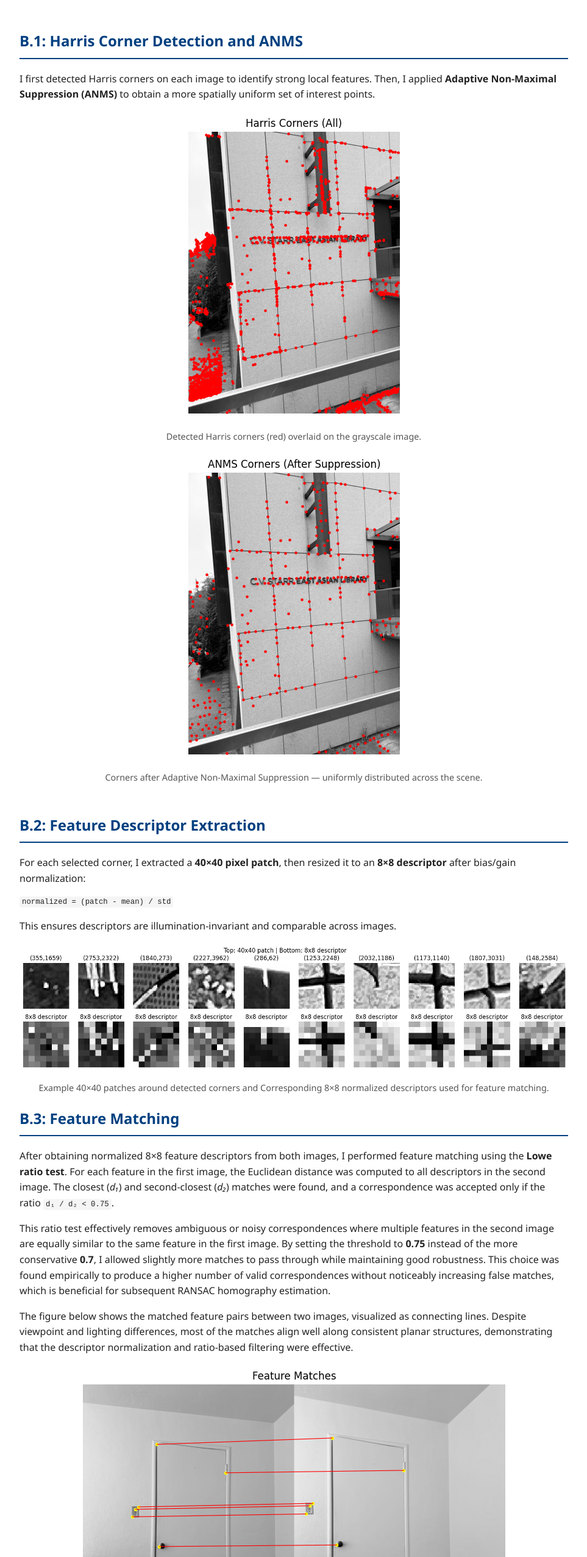
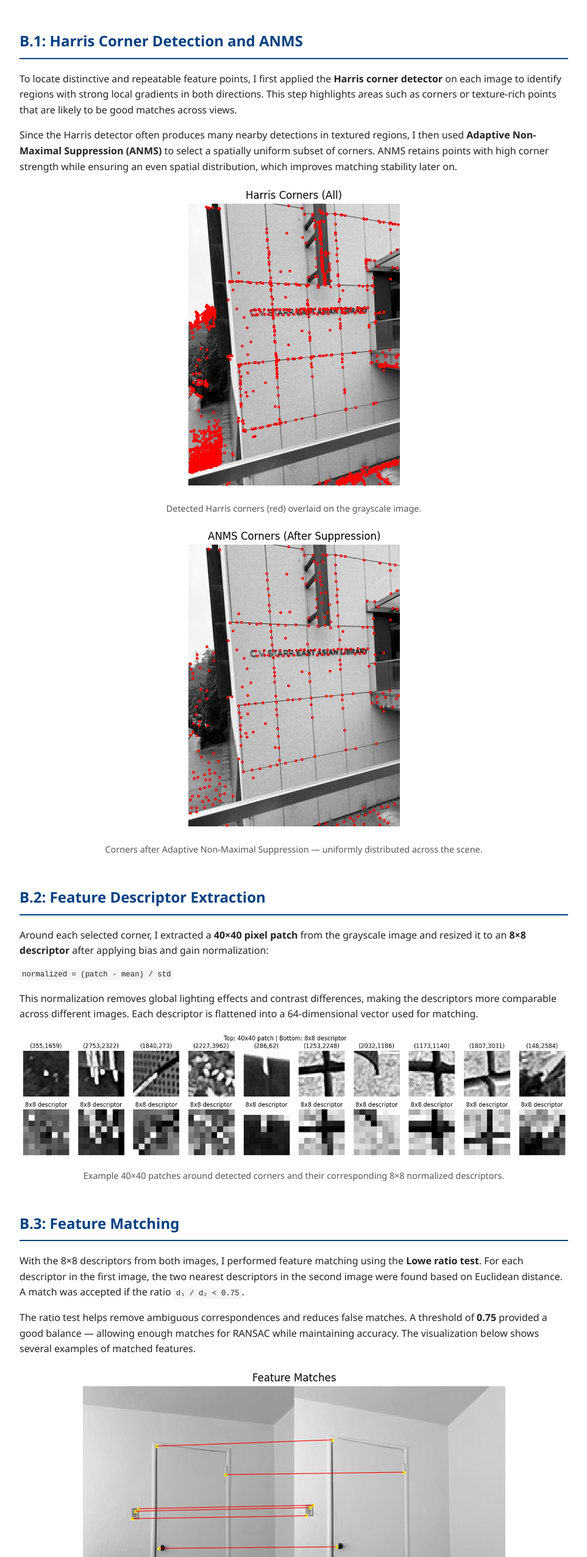
Before and after one commit to Mxm16/IMAGE-WARPING-and-MOSAICING, a plain HTML site: page index.html in a window 1280 px wide. Shown: the part 9247-11800 px from the top of the page at 61% size, without its empty margins (158-1121 px from the left). Drawn offline with Linux system fonts and the light colour scheme.

Commit message:
Update index.html

```diff
--- a/index.html
+++ b/index.html
@@ -296,10 +296,18 @@ mosaic(x, y) = (α₁ * I₁(x, y) + α₂ * I₂(x, y)) / (α₁ + α₂)
 <section id="B1">
   <h2>B.1: Harris Corner Detection and ANMS</h2>
   <p>
-    I first detected Harris corners on each image to identify strong local features.
-    Then, I applied <strong>Adaptive Non-Maximal Suppression (ANMS)</strong> to obtain
-    a more spatially uniform set of interest points.
+    To locate distinctive and repeatable feature points, I first applied
+    the <strong>Harris corner detector</strong> on each image to identify regions
+    with strong local gradients in both directions. This step highlights areas
+    such as corners or texture-rich points that are likely to be good matches across views.
   </p>
+  <p>
+    Since the Harris detector often produces many nearby detections in textured regions,
+    I then used <strong>Adaptive Non-Maximal Suppression (ANMS)</strong> to select
+    a spatially uniform subset of corners. ANMS retains points with high corner strength
+    while ensuring an even spatial distribution, which improves matching stability later on.
+  </p>
+
   <img src="images/B1_harris_corners.png" alt="Harris corners detected">
   <p class="caption">Detected Harris corners (red) overlaid on the grayscale image.</p>
 
@@ -310,46 +318,42 @@ mosaic(x, y) = (α₁ * I₁(x, y) + α₂ * I₂(x, y)) / (α₁ + α₂)
 <section id="B2">
   <h2>B.2: Feature Descriptor Extraction</h2>
   <p>
-    For each selected corner, I extracted a <strong>40×40 pixel patch</strong>, then
-    resized it to an <strong>8×8 descriptor</strong> after bias/gain normalization:
+    Around each selected corner, I extracted a <strong>40×40 pixel patch</strong>
+    from the grayscale image and resized it to an <strong>8×8 descriptor</strong>
+    after applying bias and gain normalization:
   </p>
   <pre><code>normalized = (patch - mean) / std</code></pre>
   <p>
-    This ensures descriptors are illumination-invariant and comparable across images.
+    This normalization removes global lighting effects and contrast differences,
+    making the descriptors more comparable across different images.
+    Each descriptor is flattened into a 64-dimensional vector used for matching.
   </p>
 
   <img src="images/descriptors_patches.png" alt="40x40 patches">
-  <p class="caption">Example 40×40 patches around detected corners and Corresponding 8×8 normalized descriptors used for feature matching.</p>
+  <p class="caption">Example 40×40 patches around detected corners and their corresponding 8×8 normalized descriptors.</p>
+</section>
 
 <section id="B3">
   <h2>B.3: Feature Matching</h2>
   <p>
-    After obtaining normalized 8×8 feature descriptors from both images,
-    I performed feature matching using the <strong>Lowe ratio test</strong>.
-    For each feature in the first image, the Euclidean distance was computed
-    to all descriptors in the second image. The closest (<em>d₁</em>) and second-closest (<em>d₂</em>) matches were found,
-    and a correspondence was accepted only if the ratio <code>d₁ / d₂ &lt; 0.75</code>.
+    With the 8×8 descriptors from both images, I performed feature matching
+    using the <strong>Lowe ratio test</strong>. For each descriptor in the first image,
+    the two nearest descriptors in the second image were found based on Euclidean distance.
+    A match was accepted if the ratio <code>d₁ / d₂ &lt; 0.75</code>.
   </p>
 
   <p>
-    This ratio test effectively removes ambiguous or noisy correspondences where multiple features
-    in the second image are equally similar to the same feature in the first image.
-    By setting the threshold to <strong>0.75</strong> instead of the more conservative <strong>0.7</strong>,
-    I allowed slightly more matches to pass through while maintaining good robustness.
-    This choice was found empirically to produce a higher number of valid correspondences
-    without noticeably increasing false matches, which is beneficial for subsequent RANSAC homography estimation.
+    The ratio test helps remove ambiguous correspondences and reduces false matches.
+    A threshold of <strong>0.75</strong> provided a good balance —
+    allowing enough matches for RANSAC while maintaining accuracy.
+    The visualization below shows several examples of matched features.
   </p>
 
-  <p>
-    The figure below shows the matched feature pairs between two images, visualized as connecting lines.
-    Despite viewpoint and lighting differences, most of the matches align well along consistent planar structures,
-    demonstrating that the descriptor normalization and ratio-based filtering were effective.
-  </p>
   <img src="images/matches_pairs.png" alt="Feature matching pairs">
-  <p class="caption">Example matched features visualized across image pairs.</p>
+  <p class="caption">Matched feature pairs between two images, visualized with connecting lines.</p>
 
-    <img src="images/matches_pairs1.png" alt="Feature matching pairs">
-  <p class="caption">Example matched features visualized across image pairs.</p>
+  <img src="images/matches_pairs1.png" alt="Feature matching pairs">
+  <p class="caption">Additional example of feature matching results on a different image pair.</p>
 </section>
 
 <section id="B4">
```
